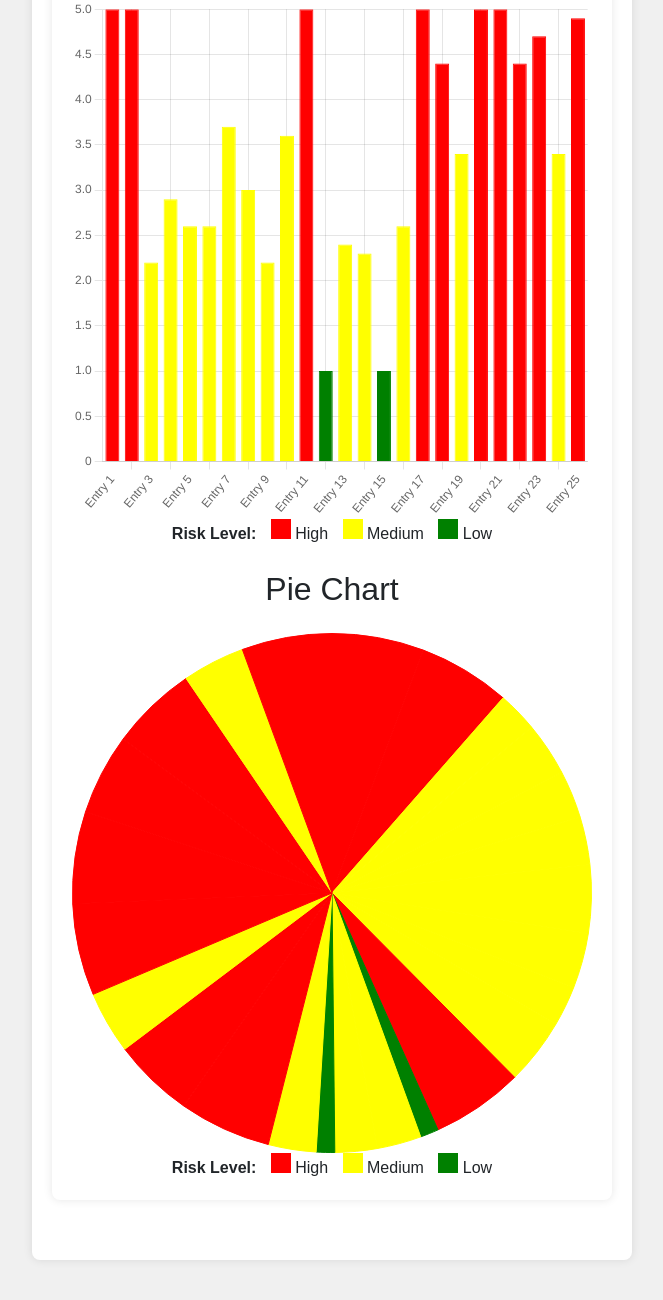
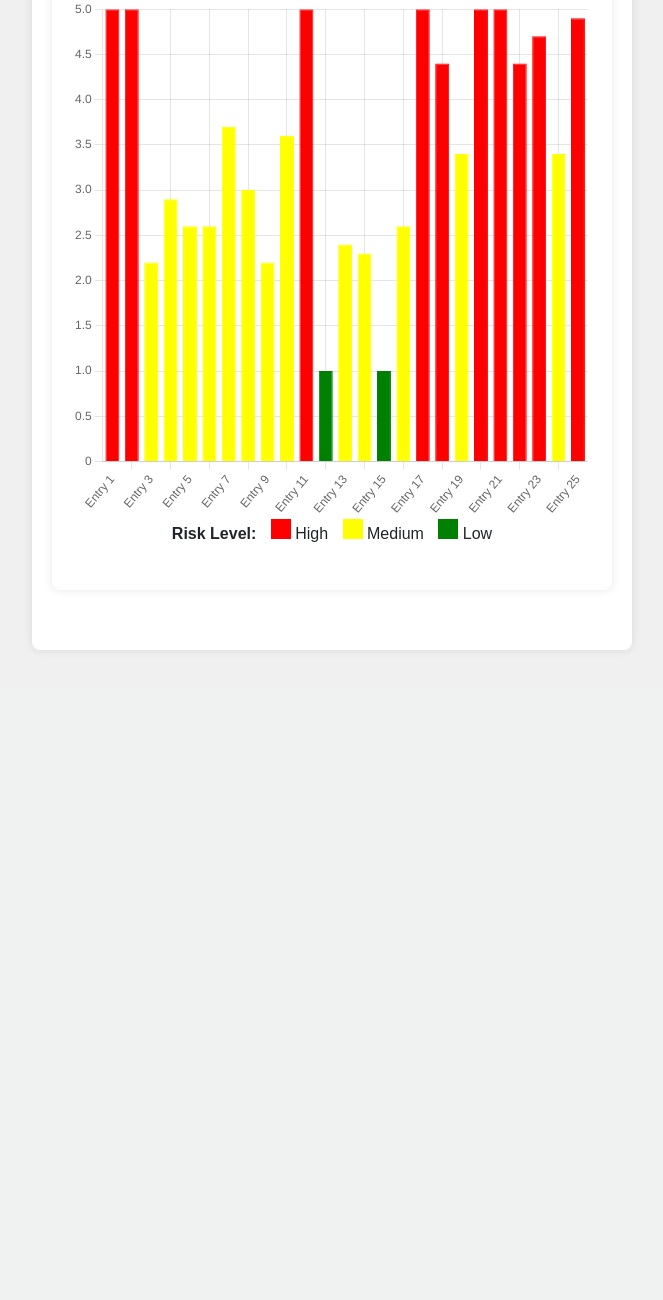
Before and after one commit to SujayGowda12/Website, a Flask app: page /chart in a window 1280 px wide. Shown: the part 401-1701 px from the top of the page, without its empty margins (308-971 px from the left). After the commit the page ends 1051 px from the top, so only its background shows below. Run offline with Flask 3, Linux system fonts and the light colour scheme; a user stored in the database is signed in; some libraries are stand-ins or nearby versions.

Commit message:
Remove pie chart and update chart.html layout

```diff
--- a/templates/chart.html
+++ b/templates/chart.html
@@ -32,17 +32,6 @@
     <canvas id="barChart" width="400" height="400"></canvas>
     <!-- Custom Legend for Bar Chart -->
     <div class="text-center mb-4">
-        <strong>Risk Level:</strong>
-        <span style="display:inline-block; width:20px; height:20px; background-color:red; margin-left:10px;"></span> High
-        <span style="display:inline-block; width:20px; height:20px; background-color:yellow; margin-left:10px;"></span> Medium
-        <span style="display:inline-block; width:20px; height:20px; background-color:green; margin-left:10px;"></span> Low
-    </div>
-
-    <!-- Pie Chart -->
-    <h2 class="mb-4 text-center">Pie Chart</h2>
-    <canvas id="pieChart" width="400" height="400"></canvas>
-    <!-- Custom Legend for Pie Chart -->
-    <div class="text-center">
         <strong>Risk Level:</strong>
         <span style="display:inline-block; width:20px; height:20px; background-color:red; margin-left:10px;"></span> High
         <span style="display:inline-block; width:20px; height:20px; background-color:yellow; margin-left:10px;"></span> Medium
@@ -87,29 +76,5 @@
             }
         }
     });
-
-    // Pie Chart
-    const pieCtx = document.getElementById('pieChart').getContext('2d');
-    new Chart(pieCtx, {
-        type: 'pie',
-        data: {
-            labels: riskLabels,
-            datasets: [{
-                label: '',  // Hiding default legend
-                data: riskScores,
-                backgroundColor: riskColors,
-                borderColor: riskColors,
-                borderWidth: 1
-            }]
-        },
-        options: {
-            plugins: {
-                legend: {
-                    display: false  // Disable default legend
-                }
-            },
-            responsive: true
-        }
-    });
 </script>
 {% endblock %}
```
Also changed, not shown: instance/risk.db.
